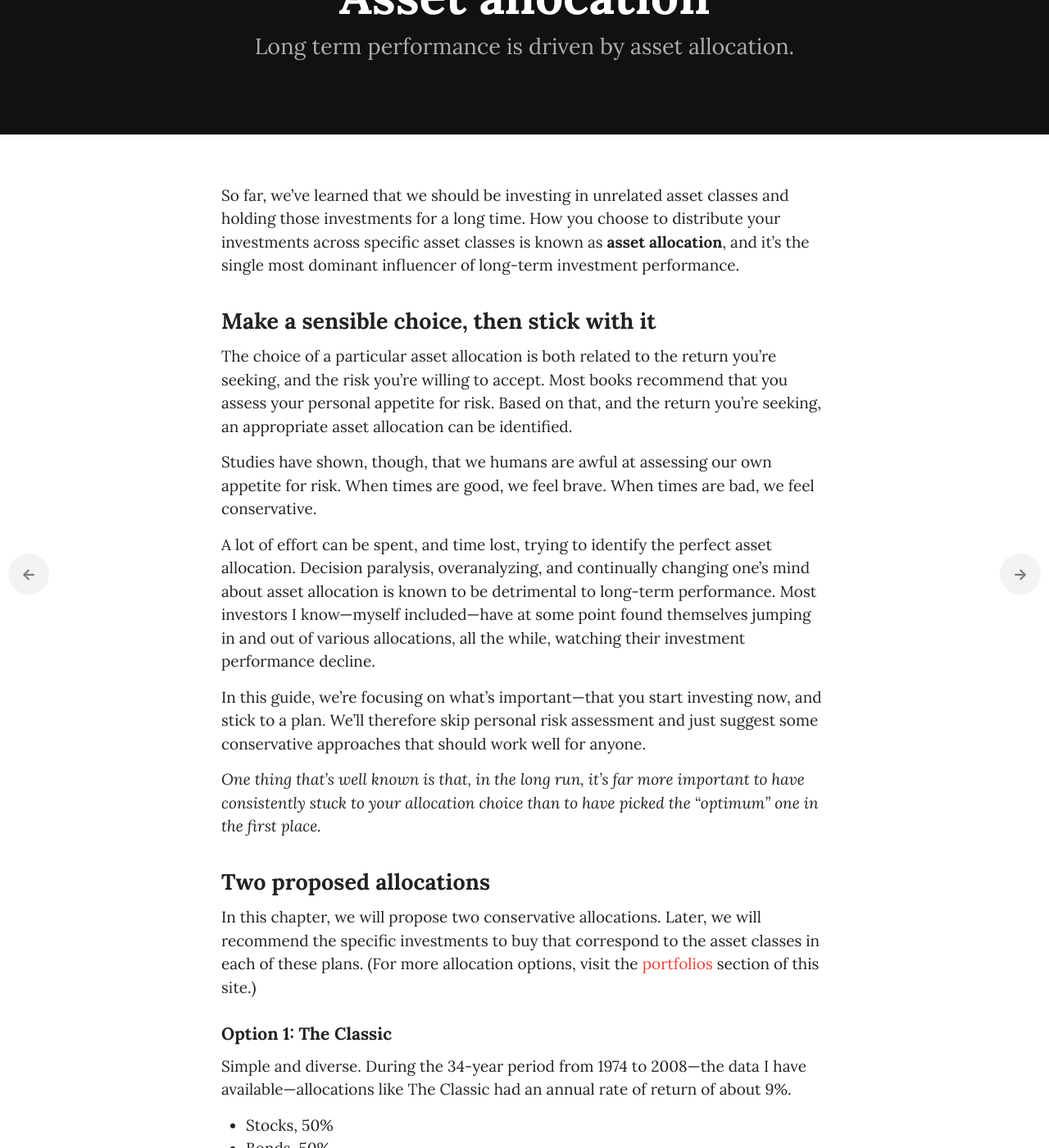
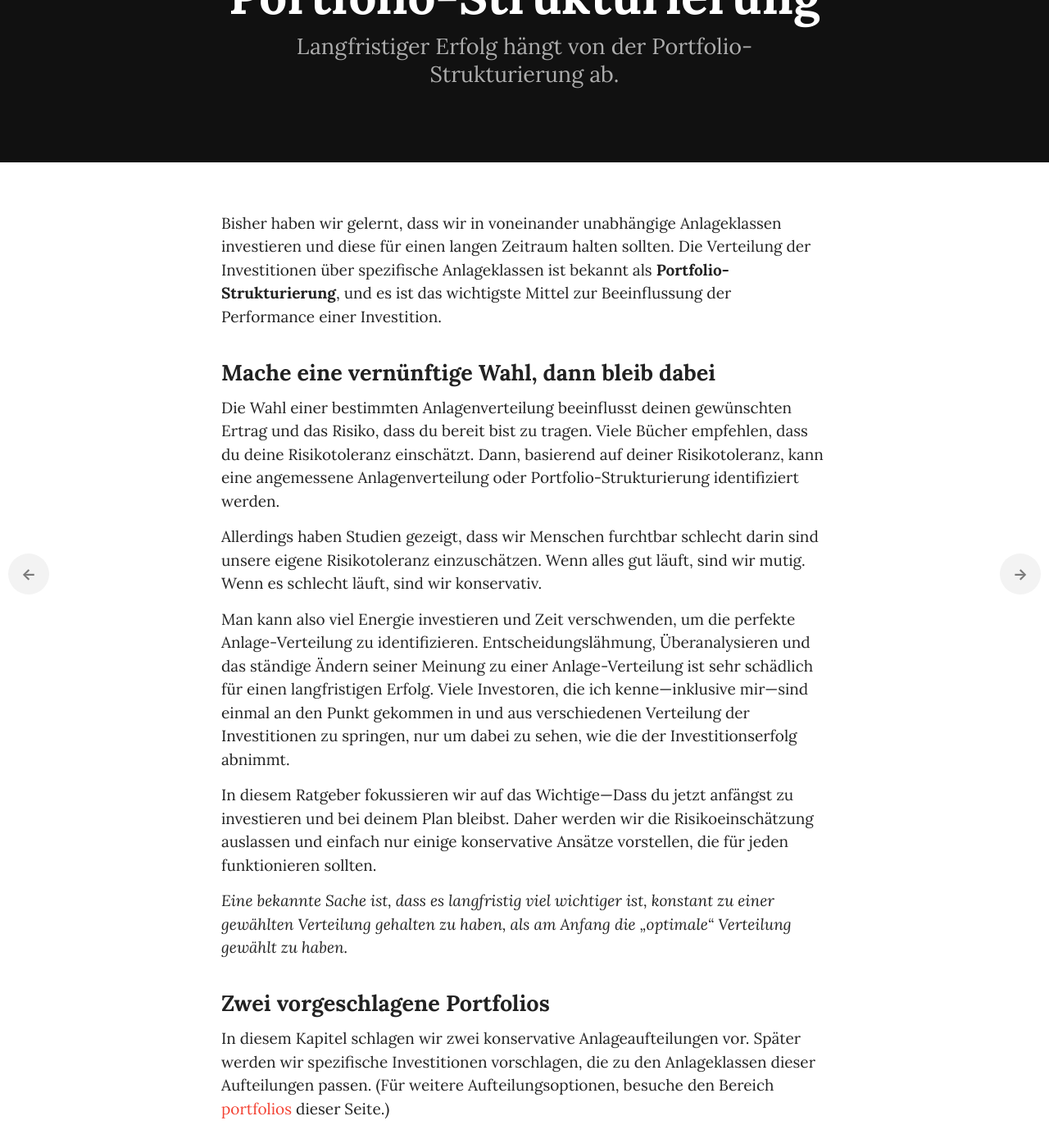
Before and after one commit to dafacto/moneyforsomething-de, a Jekyll site: the page built from _chapters/09_asset-allocation.md, in a window 1280 px wide and 1400 px high, scrolled down 204 px. Shown: the whole window at 82% size. Built offline with Jekyll 4.4.1, drawn with Linux system fonts in a browser that asks for light colours; some web fonts are replaced; a script that is not in the unit is left out; some of the changed text lies outside the part shown.

Commit message:
Update 09_asset-allocation.md

```diff
--- a/_chapters/09_asset-allocation.md
+++ b/_chapters/09_asset-allocation.md
@@ -1,55 +1,55 @@
 ---
 layout: chapter
-title: Asset allocation
+title: Portfolio-Strukturierung
 chapter: 9
 permalink: /book/asset-allocation/
 img_header: header-09.png
 img_footer: summary-09.png
-intro: Long term performance is driven by asset allocation.
-takeaway: In the long term, the allocation decision is what matters most. Sticking with your allocation is more important than picking the optimal one.
+intro: Langfristiger Erfolg hängt von der Portfolio-Strukturierung ab.
+takeaway: Auf lange Sicht hat die Anlagenverteilung den größten Einfluß. Bei der gewählten Verteilung zu bleiben ist wichtiger, als die Optimale auszuwählen.
 ---
 
-So far, we’ve learned that we should be investing in unrelated asset classes and holding those investments for a long time. How you choose to distribute your investments across specific asset classes is known as **asset allocation**, and it’s the single most dominant influencer of long-term investment performance.
+Bisher haben wir gelernt, dass wir in voneinander unabhängige Anlageklassen investieren und diese für einen langen Zeitraum halten sollten. Die Verteilung der Investitionen über spezifische Anlageklassen ist bekannt als **Portfolio-Strukturierung**, und es ist das wichtigste Mittel zur Beeinflussung der Performance einer Investition.
 
-## Make a sensible choice, then stick with it
+## Mache eine vernünftige Wahl, dann bleib dabei
 
-The choice of a particular asset allocation is both related to the return you’re seeking, and the risk you’re willing to accept. Most books recommend that you assess your personal appetite for risk. Based on that, and the return you’re seeking, an appropriate asset allocation can be identified.
+Die Wahl einer bestimmten Anlagenverteilung beeinflusst deinen gewünschten Ertrag und das Risiko, dass du bereit bist zu tragen. Viele Bücher empfehlen, dass du deine Risikotoleranz einschätzt. Dann, basierend auf deiner Risikotoleranz, kann eine angemessene Anlagenverteilung oder Portfolio-Strukturierung identifiziert werden.
 
-Studies have shown, though, that we humans are awful at assessing our own appetite for risk. When times are good, we feel brave. When times are bad, we feel conservative.
+Allerdings haben Studien gezeigt, dass wir Menschen furchtbar schlecht darin sind unsere eigene Risikotoleranz einzuschätzen. Wenn alles gut läuft, sind wir mutig. Wenn es schlecht läuft, sind wir konservativ.
 
-A lot of effort can be spent, and time lost, trying to identify the perfect asset allocation. Decision paralysis, overanalyzing, and continually changing one’s mind about asset allocation is known to be detrimental to long-term performance. Most investors I know—myself included—have at some point found themselves jumping in and out of various allocations, all the while, watching their investment performance decline.
+Man kann also viel Energie investieren und Zeit verschwenden, um die perfekte Anlage-Verteilung zu identifizieren. Entscheidungslähmung, Überanalysieren und das ständige Ändern seiner Meinung zu einer Anlage-Verteilung ist sehr schädlich für einen langfristigen Erfolg. Viele Investoren, die ich kenne—inklusive mir—sind einmal an den Punkt gekommen in und aus verschiedenen Verteilung der Investitionen zu springen, nur um dabei zu sehen, wie die der Investitionserfolg abnimmt.
 
-In this guide, we’re focusing on what’s important—that you start investing now, and stick to a plan. We’ll therefore skip personal risk assessment and just suggest some conservative approaches that should work well for anyone.
+In diesem Ratgeber fokussieren wir auf das Wichtige—Dass du jetzt anfängst zu investieren und bei deinem Plan bleibst. Daher werden wir die Risikoeinschätzung auslassen und einfach nur einige konservative Ansätze vorstellen, die für jeden funktionieren sollten.
 
-*One thing that’s well known is that, in the long run, it’s far more important to have consistently stuck to your allocation choice than to have picked the “optimum” one in the first place.*
+*Eine bekannte Sache ist, dass es langfristig viel wichtiger ist, konstant zu einer gewählten Verteilung gehalten zu haben, als am Anfang die „optimale“ Verteilung gewählt zu haben.*
 
-## Two proposed allocations
+## Zwei vorgeschlagene Portfolios
 
-In this chapter, we will propose two conservative allocations. Later, we will recommend the specific investments to buy that correspond to the asset classes in each of these plans. (For more allocation options, visit the [portfolios](/portfolios/) section of this site.)
+In diesem Kapitel schlagen wir zwei konservative Anlageaufteilungen vor. Später werden wir spezifische Investitionen vorschlagen, die zu den Anlageklassen dieser Aufteilungen passen. (Für weitere Aufteilungsoptionen, besuche den Bereich [portfolios](/portfolios/) dieser Seite.)
 
-### Option 1: The Classic
+### Option 1: Der Klassiker
 
-Simple and diverse. During the 34-year period from 1974 to 2008—the data I have available—allocations like The Classic had an annual rate of return of about 9%.
+Einfach diversifiziert. Während der 34-jährigen Periode von 1974 bis 2008—meine vorliegenden Daten—haben Verteilungen wie der Klassiker eine durchschnittliche jährliche Rendite von etwa 9%.
 
-- Stocks, 50%
-- Bonds, 50%
+- Aktien, 50%
+- Anleihen, 50%
 
-### Option 2: What I do
+### Option 2: Was ich mache
 
-My personal portfolio is a slight variation of an asset allocation proposed by the late Harry Browne, called the Permanent Portfolio. During the 34-year period between 1974 and 2008, this allocation also had an annual return of 9.3%, but with the benefit of a much lower volatility.
+Mein persönliches Portfolio ist eine leichte Variation der Anlagenverteilung, die vom späten Harry Browne vorgeschlagen wurde, auch Permanentes Portfolio genannt. Während der 34-jährigen Periode von 1974 bis 2008 hatte diese Verteilung eine durchschnittliche jährliche Rendite von 9,3%. Allerdings mit dem Vorteil einer wesentlich geringeren Volatilität als bei Option 1.
 
-The Permanent Portfolio is based on the idea that there are four possible states of the economy:
+Das Permanente Portfolio basiert auf der Idee, dass es vier mögliche Zustände der Wirtschaft gibt:
 
-- Prosperity
+- Konjunktur
 - Inflation
 - Deflation
-- Recession
+- Rezession
 
-For maximum diversification effect Browne identified for each economic condition the most volatile asset class, and proposed to invest equally in each.
+Für eine maximale Diversifikation hat Browne die am meisten volatilen Anlageklassen identifiziert und vorgeschlagen zu gleichen Teilen in jede davon zu investieren.
 
-- Prosperity → Stocks, 25%
+- Konjunktur → Aktien, 25%
 - Inflation → Gold, 25%
-- Deflation → Long-term government bonds, 25%
-- Recession → Cash, 25%
+- Deflation → Langfristige Staatsanleihen, 25%
+- Rezession → Bargeld/Cash, 25%
 
-In a later chapter, we’ll see exactly how to purchase these portfolios.
+In einem späteren Kapitel schauen wir uns genau an, wie wir diese Portfolios kaufen können.
```
